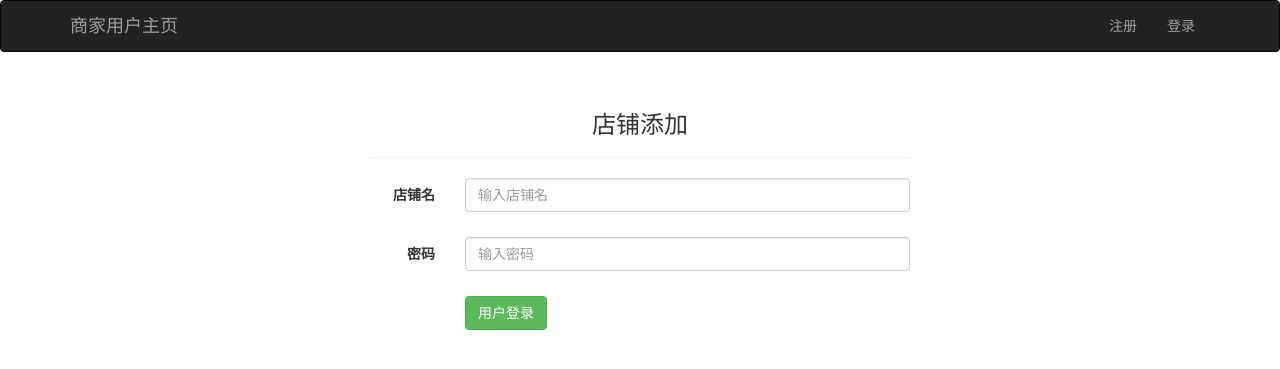
After one commit to ty1024782537/flask_project, a Flask app: template apps/templates/merchant_shop.html in a window 1280 px wide. The commit adds this page. Shown: the top 369 px of the page. Run offline with Flask 2, Linux system fonts and the light colour scheme; the template is opened without the code that fills it: values that come from a table or form of the project are taken from there, others are empty; some libraries are stand-ins or nearby versions.

```diff
--- a/apps/__init__.py
+++ b/apps/__init__.py
@@ -2,6 +2,7 @@ from flask import Flask
 from flask_login import LoginManager
 
 login_manager = LoginManager()
+login_manager.login_view = 'user_bp.user_login'
 
 
 def user_bp(app):
@@ -39,4 +40,5 @@ def create_app():
     user_bp(app)
     # flask-login插件注册
     login_manager.init_app(app)
+
     return app
--- a/apps/forms/form.py
+++ b/apps/forms/form.py
@@ -1,4 +1,5 @@
 from wtforms import Form
+from flask_wtf import FlaskForm
 from wtforms import StringField, validators, PasswordField
 
 from apps.models.model import MerchantUser
@@ -29,3 +30,13 @@ class UserForm(RegisterUserForm):
         u = MerchantUser.query.filter(MerchantUser.username == value.data).first()
         if u:
             raise validators.ValidationError(message="该用户名已经被注册了")
+
+
+class MerchantShop(FlaskForm):
+    shop_name = StringField(label="店铺名",
+                            validators=[validators.DataRequired(message="请填写用户名"),
+                                        validators.Length(max=32, message="用户名过长"),
+                                        validators.Length(min=3, message="用户名少于3个字符"),
+                                        ],
+                            render_kw={'class': 'form-control', 'placeholder': '请输入用户名'},
+                            )
--- a/apps/models/__init__.py
+++ b/apps/models/__init__.py
@@ -15,3 +15,4 @@ class BaseModel(db.Model):
 
 from . import model
 from . import shop_model
+from . import food_model
--- /dev/null
+++ b/apps/templates/merchant_shop.html
@@ -0,0 +1,68 @@
+{% extends "bootstrap/base.html" %}
+{% block title %}用户管理{% endblock %}
+{% block navbar %}
+    <nav class="navbar navbar-inverse">
+        <div class="container">
+            <div class="navbar-header">
+                <button type="button" class="navbar-toggle collapsed" data-toggle="collapse"
+                        data-target="#bs-example-navbar-collapse-1" aria-expanded="false">
+                    <span class="sr-only">Toggle navigation</span>
+                    <span class="icon-bar"></span>
+                    <span class="icon-bar"></span>
+                    <span class="icon-bar"></span>
+                </button>
+                {% if current_user.is_authenticated %}
+                    <a class="navbar-brand" href="{{ url_for('user_bp.user') }}"> 尊敬的:{{ current_user.username }}</a>
+                {% else %}
+                    <a class="navbar-brand" href="{{ url_for('user_bp.user') }}">商家用户主页</a>
+                {% endif %}
+            </div>
+
+            <div class="collapse navbar-collapse" id="bs-example-navbar-collapse-1">
+                <ul class="nav navbar-nav navbar-right">
+                    <li><a href="{{ url_for('user_bp.register_user') }}">注册</a></li>
+                    {% if current_user.is_authenticated %}
+                        <li><a href="{{ url_for('user_bp.out_user') }}">注销</a></li>
+                    {% else %}
+                        <li><a href="{{ url_for('user_bp.user_login') }}">登录</a></li>
+                    {% endif %}
+
+                </ul>
+            </div>
+        </div>
+    </nav>
+{% endblock %}
+
+{% block content %}
+    <div class="container">
+        <div class="col-xs-6 col-xs-offset-3">
+            <div class="page-header">
+                <h3 class="text-center">店铺添加</h3>
+            </div>
+
+            <form class="form-horizontal" method="post" action="">
+                <div class="form-group">
+                    <label for="item_name" class="col-sm-2 control-label">店铺名</label>
+                    <div class="col-sm-10">
+                        <input type="text" class="form-control" id="shop_name" name="shop_name" placeholder="输入店铺名">
+                        <p class="text-danger">{{ form.shop_name.errors[0] }}</p>
+                    </div>
+                </div>
+                <div class="form-group">
+                    <label for="item_name" class="col-sm-2 control-label">密码</label>
+                    <div class="col-sm-10">
+                        <input type="password" class="form-control" id="password" name="password"
+                               placeholder="输入密码">
+                        <p class="text-danger">{{ form.password.errors[0] }}</p>
+                    </div>
+                </div>
+                <div class="form-group">
+                    <div class="col-sm-offset-2 col-sm-10">
+                        <button type="submit" class="btn btn-success">用户登录</button>
+                    </div>
+                </div>
+            </form>
+        </div>
+    </div>
+
+{% endblock %}
--- a/apps/templates/todo_register.html
+++ b/apps/templates/todo_register.html
@@ -16,10 +16,10 @@
 
             <div class="collapse navbar-collapse" id="bs-example-navbar-collapse-1">
                 <ul class="nav navbar-nav navbar-right">
-                    <li><a href="{{ url_for('user_bp.register_user') }}">注册</a></li>
                     {% if current_user.is_authenticated %}
                         <li><a href="{{ url_for('user_bp.out_user') }}">注销</a></li>
                     {% else %}
+                        <li><a href="{{ url_for('user_bp.register_user') }}">注册</a></li>
                         <li><a href="{{ url_for('user_bp.user_login') }}">登录</a></li>
                     {% endif %}
                 </ul>
```
Also changed, not shown: apps/cms/views.py (+11 -1 lines), apps/libs/tools.py (added, +17 -0 lines), apps/models/food_model.py (added, +52 -0 lines), apps/templates/todo_main.html (+10 -8 lines), my.sqlite3.
